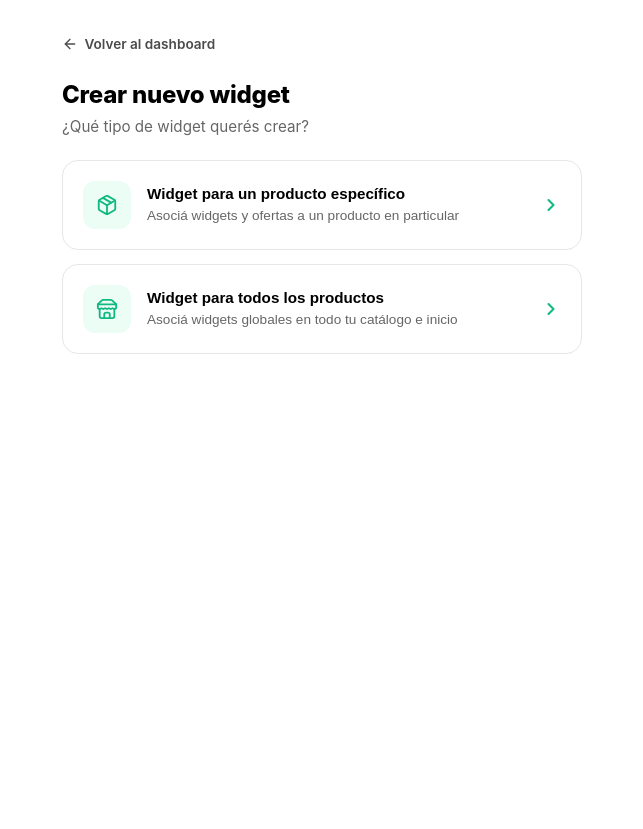
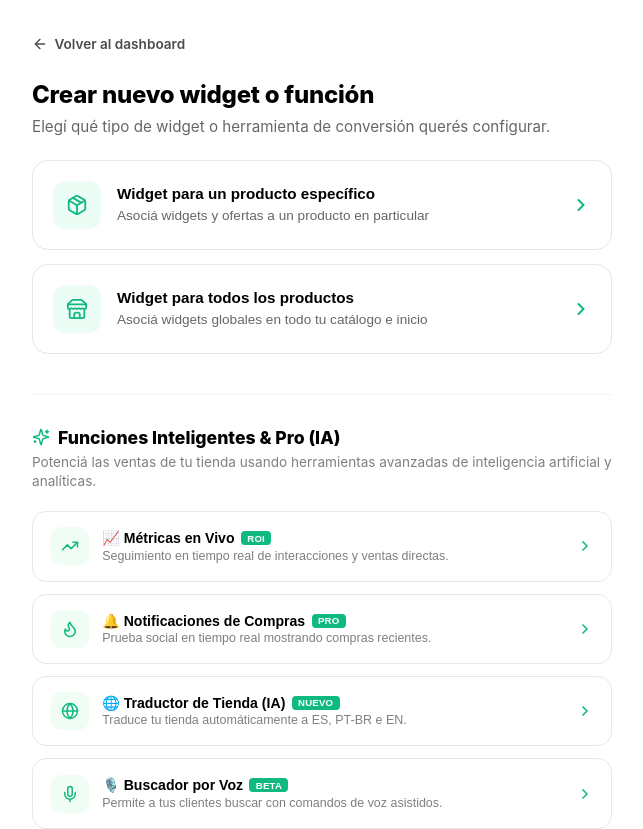
Before and after one commit to rodri-nexus/Nexus2026, a Next.js app: page /widgets/nuevo in a window 1280 px wide. Shown: the top 829 px of the page, without its empty margins (318-961 px from the left). Built offline with nearby package versions, Linux system fonts and the light colour scheme; no server answers.

Commit message:
Update page.tsx

```diff
--- a/app/widgets/nuevo/page.tsx
+++ b/app/widgets/nuevo/page.tsx
@@ -3,7 +3,19 @@
 import { Suspense, useEffect } from "react";
 import { useRouter, useSearchParams } from "next/navigation";
 import { motion } from "framer-motion";
-import { Package, Store, ArrowLeft, Loader2 } from "lucide-react";
+import {
+  Package,
+  Store,
+  ArrowLeft,
+  Loader2,
+  TrendingUp,
+  Flame,
+  Globe,
+  Mic,
+  MessageSquare,
+  Bot,
+  Sparkles
+} from "lucide-react";
 
 function WidgetsNuevoContent() {
   const router = useRouter();
@@ -11,15 +23,13 @@ function WidgetsNuevoContent() {
   const type = searchParams.get("type");
   const productId = searchParams.get("productId");
 
-  // Redirección inteligente corregida
+  // Redirección inteligente
   useEffect(() => {
     if (type && productId) {
-      // Redirige directo a la subcarpeta del producto específico
       router.replace(
         `/widgets/nuevo/producto/${productId}?type=${encodeURIComponent(type)}`
       );
     } else if (type) {
-      // Redirige a todos los productos
       router.replace(`/widgets/nuevo/todos?type=${encodeURIComponent(type)}`);
     }
   }, [type, productId, router]);
@@ -45,8 +55,53 @@ function WidgetsNuevoContent() {
     );
   }
 
+  const proFeatures = [
+    {
+      label: "📈 Métricas en Vivo",
+      desc: "Seguimiento en tiempo real de interacciones y ventas directas.",
+      href: "/dashboard/analytics",
+      icon: TrendingUp,
+      badge: "ROI",
+    },
+    {
+      label: "🔔 Notificaciones de Compras",
+      desc: "Prueba social en tiempo real mostrando compras recientes.",
+      href: "/dashboard/social-proof",
+      icon: Flame,
+      badge: "PRO",
+    },
+    {
+      label: "🌐 Traductor de Tienda (IA)",
+      desc: "Traduce tu tienda automáticamente a ES, PT-BR e EN.",
+      href: "/dashboard/idiomas-ia",
+      icon: Globe,
+      badge: "NUEVO",
+    },
+    {
+      label: "🎙️ Buscador por Voz",
+      desc: "Permite a tus clientes buscar con comandos de voz asistidos.",
+      href: "/dashboard/busqueda-voz",
+      icon: Mic,
+      badge: "BETA",
+    },
+    {
+      label: "💬 Asistente de Ventas (IA)",
+      desc: "Un vendedor inteligente que guía y cierra ventas 24/7.",
+      href: "/dashboard/vendedor-ia",
+      icon: MessageSquare,
+      badge: "NUEVO",
+    },
+    {
+      label: "🤖 Asistente de Soporte (IA)",
+      desc: "NevuxBot CRM inteligente sincronizado con Gemini y WhatsApp.",
+      href: "/dashboard/nevuxbot",
+      icon: Bot,
+      badge: "IA CRM",
+    },
+  ];
+
   return (
-    <div style={{ maxWidth: "520px", margin: "0 auto", boxSizing: "border-box" }}>
+    <div style={{ maxWidth: "580px", margin: "0 auto", boxSizing: "border-box" }}>
       <button
         onClick={() => router.push("/dashboard")}
         style={{
@@ -92,7 +147,7 @@ function WidgetsNuevoContent() {
             letterSpacing: "-0.01em",
           }}
         >
-          Crear nuevo widget
+          Crear nuevo widget o función
         </h1>
         <p
           style={{
@@ -102,11 +157,12 @@ function WidgetsNuevoContent() {
             opacity: 0.6,
           }}
         >
-          ¿Qué tipo de widget querés crear?
+          Elegí qué tipo de widget o herramienta de conversión querés configurar.
         </p>
       </motion.div>
 
-      <div style={{ display: "flex", flexDirection: "column", gap: "0.85rem" }}>
+      {/* BLOQUES 1 y 2: CONFIGURACIÓN DE WIDGETS */}
+      <div style={{ display: "flex", flexDirection: "column", gap: "0.85rem", marginBottom: "2.5rem" }}>
         {/* Opción A: Producto específico */}
         <motion.button
           initial={{ opacity: 0, y: 10 }}
@@ -269,6 +325,154 @@ function WidgetsNuevoContent() {
           </svg>
         </motion.button>
       </div>
+
+      {/* BLOQUE 3: NUEVO BLOQUE DE FUNCIONES PRO / IA */}
+      <motion.div
+        initial={{ opacity: 0 }}
+        animate={{ opacity: 1 }}
+        transition={{ delay: 0.15, duration: 0.4 }}
+        style={{
+          borderTop: "1.5px solid #f3f4f6",
+          paddingTop: "2rem",
+        }}
+      >
+        <div style={{ display: "flex", alignItems: "center", gap: "0.5rem", marginBottom: "0.35rem" }}>
+          <Sparkles size={18} color="#10B981" />
+          <h2
+            style={{
+              margin: 0,
+              fontSize: "1.1rem",
+              fontWeight: 800,
+              color: "#000000",
+            }}
+          >
+            Funciones Inteligentes & Pro (IA)
+          </h2>
+        </div>
+        <p
+          style={{
+            margin: "0 0 1.25rem 0",
+            fontSize: "0.85rem",
+            color: "#000000",
+            opacity: 0.5,
+            lineHeight: 1.4,
+          }}
+        >
+          Potenciá las ventas de tu tienda usando herramientas avanzadas de inteligencia artificial y analíticas.
+        </p>
+
+        <div style={{ display: "grid", gridTemplateColumns: "1fr", gap: "0.75rem" }}>
+          {proFeatures.map((feat, index) => {
+            const IconComponent = feat.icon;
+            return (
+              <motion.button
+                key={feat.href}
+                initial={{ opacity: 0, y: 8 }}
+                animate={{ opacity: 1, y: 0 }}
+                transition={{ duration: 0.25, delay: 0.18 + index * 0.04 }}
+                onClick={() => router.push(feat.href)}
+                style={{
+                  display: "flex",
+                  alignItems: "center",
+                  gap: "0.85rem",
+                  padding: "0.95rem 1.1rem",
+                  background: "#ffffff",
+                  border: "1px solid #e5e7eb",
+                  borderRadius: "14px",
+                  cursor: "pointer",
+                  textAlign: "left",
+                  width: "100%",
+                  transition: "all 0.2s ease",
+                  boxSizing: "border-box",
+                }}
+                onMouseEnter={(e) => {
+                  e.currentTarget.style.borderColor = "#10B981";
+                  e.currentTarget.style.background = "#f0fdf4";
+                }}
+                onMouseLeave={(e) => {
+                  e.currentTarget.style.borderColor = "#e5e7eb";
+                  e.currentTarget.style.background = "#ffffff";
+                }}
+              >
+                <div
+                  style={{
+                    width: "38px",
+                    height: "38px",
+                    borderRadius: "10px",
+                    background: "#f0fdf4",
+                    display: "flex",
+                    alignItems: "center",
+                    justifyContent: "center",
+                    flexShrink: 0,
+                  }}
+                >
+                  <IconComponent size={18} color="#10B981" />
+                </div>
+                <div style={{ flex: 1, minWidth: 0 }}>
+                  <div
+                    style={{
+                      display: "flex",
+                      alignItems: "center",
+                      gap: "0.4rem",
+                    }}
+                  >
+                    <span
+                      style={{
+                        fontSize: "0.88rem",
+                        fontWeight: 700,
+                        color: "#000000",
+                      }}
+                    >
+                      {feat.label}
+                    </span>
+                    {feat.badge && (
+                      <span
+                        style={{
+                          fontSize: "0.6rem",
+                          fontWeight: 800,
+                          background: "#10B981",
+                          color: "#ffffff",
+                          padding: "0.1rem 0.4rem",
+                          borderRadius: "4px",
+                          letterSpacing: "0.02em",
+                        }}
+                      >
+                        {feat.badge}
+                      </span>
+                    )}
+                  </div>
+                  <div
+                    style={{
+                      fontSize: "0.78rem",
+                      color: "#000000",
+                      opacity: 0.5,
+                      marginTop: "0.15rem",
+                      whiteSpace: "nowrap",
+                      overflow: "hidden",
+                      textOverflow: "ellipsis",
+                    }}
+                  >
+                    {feat.desc}
+                  </div>
+                </div>
+                <svg
+                  width="16"
+                  height="16"
+                  viewBox="0 0 24 24"
+                  fill="none"
+                  stroke="#10B981"
+                  strokeWidth="2.5"
+                  strokeLinecap="round"
+                  strokeLinejoin="round"
+                  style={{ flexShrink: 0 }}
+                >
+                  <polyline points="9 18 15 12 9 6" />
+                </svg>
+              </motion.button>
+            );
+          })}
+        </div>
+      </motion.div>
     </div>
   );
 }
@@ -302,4 +506,4 @@ export default function WidgetsNuevoPage() {
       </Suspense>
     </div>
   );
-          }
+      }
```
